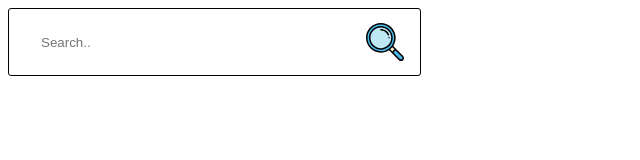
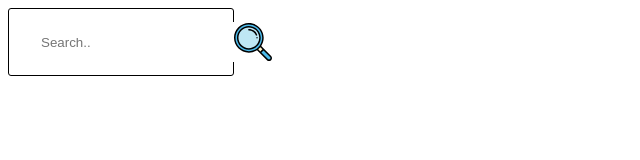
Before and after one commit to pgmgent-pgm-4/gastcollege-microfrontends-pgm-cagravci, a plain HTML site: page index.html in a window 1280 px wide. Shown: the whole page, without its empty margins (0-640 px from the left). Drawn offline with Linux system fonts and the light colour scheme.

Commit message:
added max widht

```diff
--- a/assets/style/main.css
+++ b/assets/style/main.css
@@ -1,6 +1,7 @@
 .search-bar{
     border: 1px solid black;
-    width: 30%;
+    width: 12rem;
+    max-width: 100%;
 
     display: flex;
     justify-content: space-between;
```
